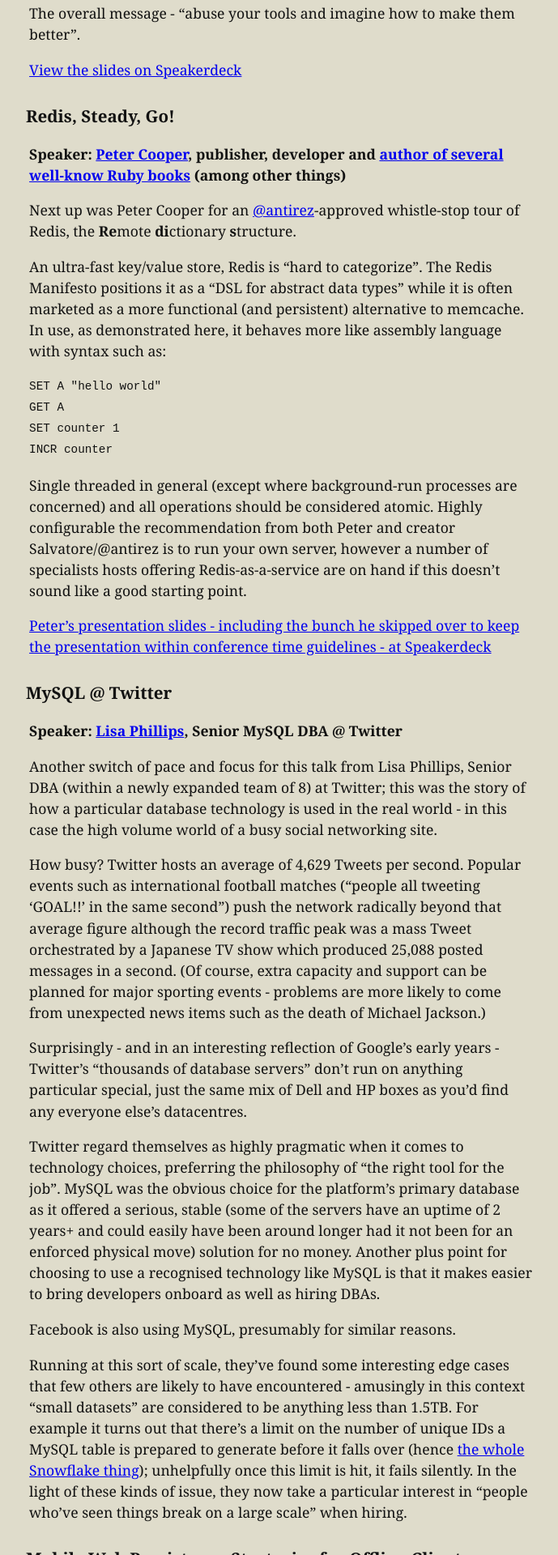
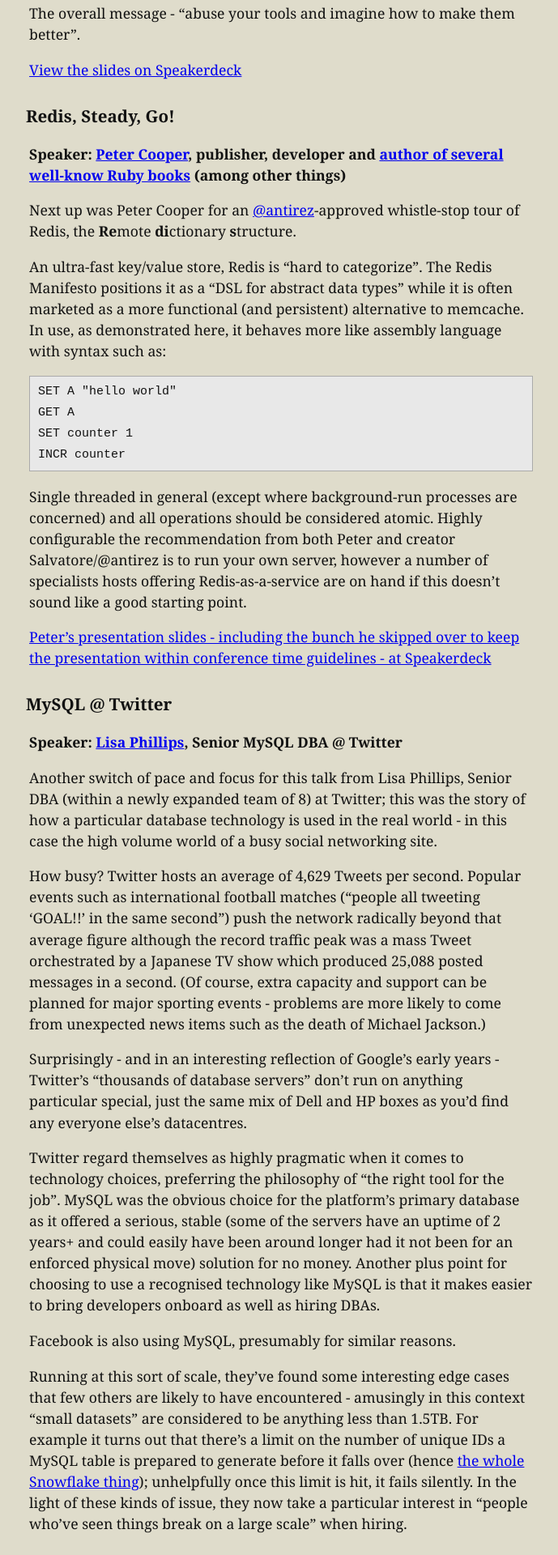
Before and after one commit to lizconlan/lizconlan.github.com, a Jekyll site: the page built from _posts/2012-11-25-all-your-base-2012.md, in a window 1280 px wide. Shown: the part 4480-6400 px from the top of the page at 81% size, without its empty margins (293-982 px from the left). Built offline with Jekyll 4.4.1, drawn with Linux system fonts in a browser that asks for light colours.

Commit message:
styling tweaks for code blocks

```diff
--- a/styles/style.css
+++ b/styles/style.css
@@ -90,6 +90,18 @@
   padding:0 0.8em
 }
 
+pre code {
+  display: block;
+  background: #e8e8e8;
+  border: 1px solid #aaa;
+  padding: 6px 10px;
+  word-wrap: break-word;
+}
+
+code {
+  font-size: 1.05em;
+}
+
 span.post_date {
   display:block;
   position:absolute;
```
Also changed, not shown: _posts/2013-09-22-experiments-with-elasticsearch-1.md (+1 -0 lines).
